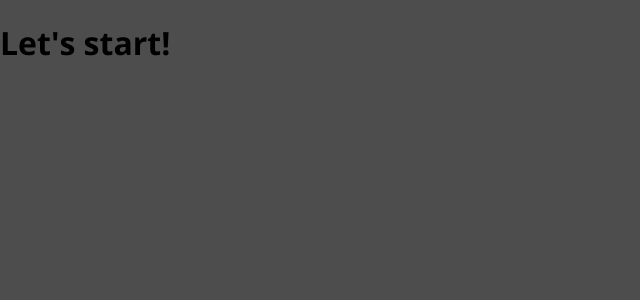
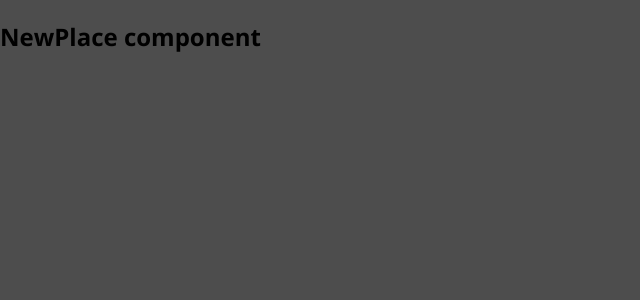
Before and after one commit to cdsalty/newMERN-Places, a React (Create React App) app in the folder Places/react-places-frontend/: page /places/new in a window 1280 px wide. Shown: the top 300 px of the page, without its empty margins (0-640 px from the left). Built offline with nearby package versions, Linux system fonts and the light colour scheme.

Commit message:
setup the main to page routes

```diff
--- a/Places/react-places-frontend/package.json
+++ b/Places/react-places-frontend/package.json
@@ -5,7 +5,8 @@
   "dependencies": {
     "react": "^16.11.0",
     "react-dom": "^16.11.0",
-    "react-scripts": "3.2.0"
+    "react-router-dom": "^5.1.2",
+    "react-scripts": "^3.4.0"
   },
   "scripts": {
     "start": "react-scripts start",
--- a/Places/react-places-frontend/src/App.js
+++ b/Places/react-places-frontend/src/App.js
@@ -1,7 +1,49 @@
 import React from 'react';
+import {BrowserRouter as Router, Route, Redirect, Switch} from 'react-router-dom';
+import Users from './user/pages/Users';
+import NewPlace from './places/pages/NewPlace';
 
-function App() {
-  return <h1>Let's start!</h1>;
-}
+const App = () => {
+  return (
+    <Router>
+      <Switch>
+        <Route path="/" exact>
+          <Users />
+        </Route>
+        <Route path="/places/new" exact>
+          <NewPlace />
+        </Route>
+        <Redirect to="/" />
+      </Switch>
+    </Router>
+  );
+};
 
 export default App;
+
+/*
+Routing:
+- npm install --save react-router-dom
+- do the import: import { BrowserRouter as Router, Route } from 'react-router-dom';
+
+- <Router> Everything inside this element will be able to make use of the router
+- <Route> Carries the specific details of the route to take
+  - inside Route set the path = '/' for main/home default page; <Route path = '/'>
+  - Next, inside the <route> </route>, we put the component to render
+    - import Users from './user/pages/Users':
+    - Wrap <Users /> inside the <Route>
+
+Route parameters:
+path = '/' will default to the main page but also, anytime a user goes to /oknfodna, this will also submit
+exact (or exact = {true}): this will set an exact path so only '/' will render home and mnokdnoad will not.
+  - in case the user goes anywhere else as above, we implement Redirect
+    -> <Redirect to="/" /> will redirect the user back to the '/' page
+
+_______------------________--------------_______------------________-------------_______------------________
+
+Next: Inside the places folder, under pages create 'NewPlace.js'
+- Added Switch:
+  - anytime it evaulates a reading/matching url, it will match and NOT continue to go through the other routes.
+      - react routes work top down and this will stop that from happening
+
+*/
--- /dev/null
+++ b/Places/react-places-frontend/src/places/pages/NewPlace.js
@@ -0,0 +1,7 @@
+import React from 'react';
+
+const NewPlace = () => {
+  return <h2>NewPlace component</h2>;
+};
+
+export default NewPlace;
--- /dev/null
+++ b/Places/react-places-frontend/src/user/pages/Users.js
@@ -0,0 +1,7 @@
+import React from 'react';
+
+const Users = () => {
+  return <h2>the Users component</h2>;
+};
+
+export default Users;
```
Also changed, not shown: Places/react-places-frontend/public/Markdown.md (added, +3 -0 lines), 1 other file (tests, documents, lock files or other folders).
